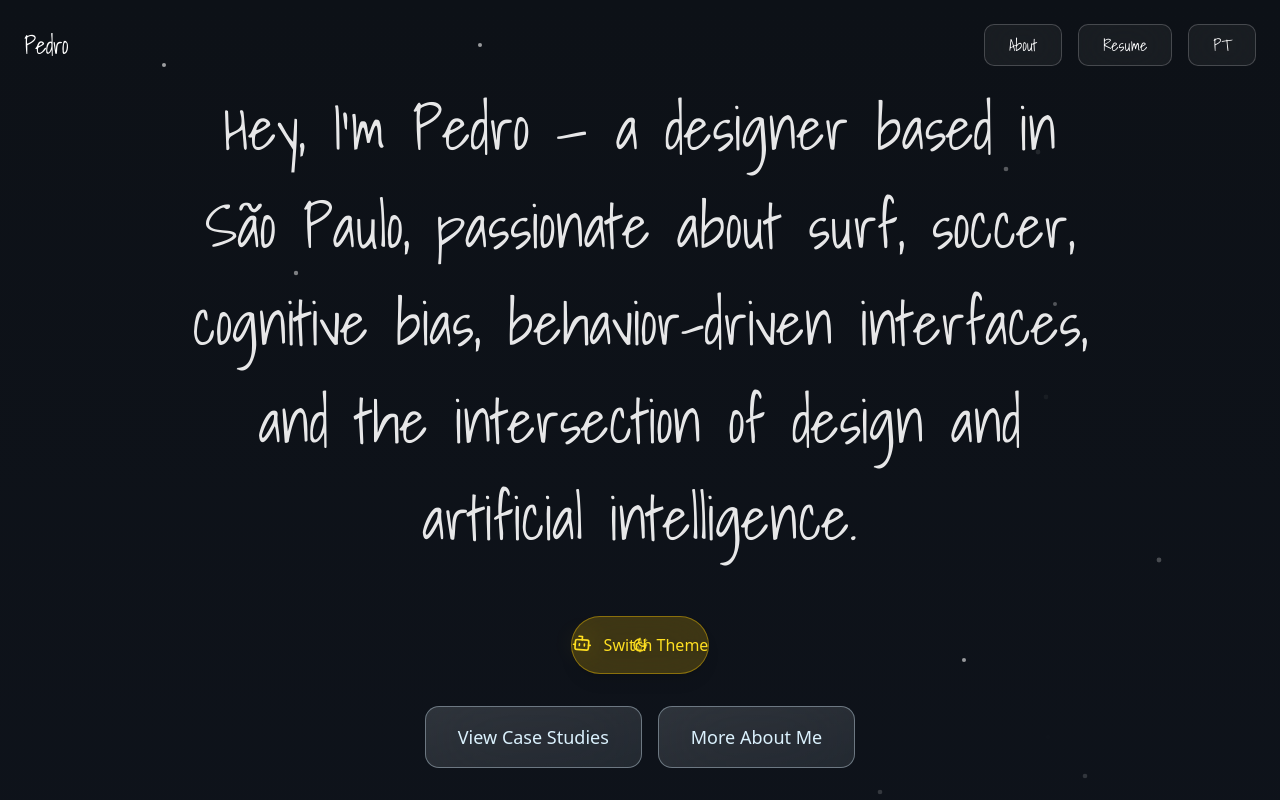
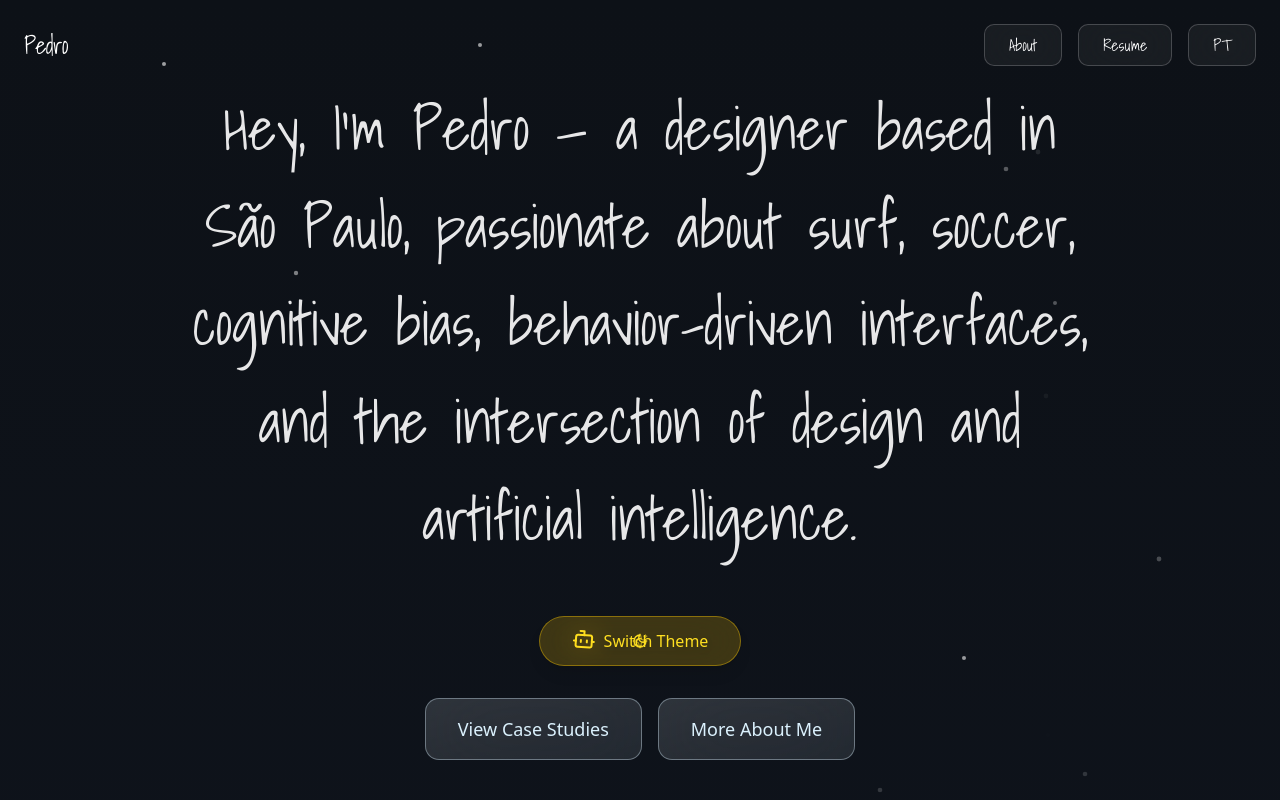
Before and after one commit to pbfreitinhas-cpu/Portofolio, a React (Vite) app: page / in a window 1280 px wide. Shown: the top 800 px of the page. Built offline with nearby package versions, Linux system fonts and the light colour scheme; a web font is replaced by a local one.

Commit message:
Update case study

```diff
--- a/src/components/AIBadge.tsx
+++ b/src/components/AIBadge.tsx
@@ -15,11 +15,11 @@ export function AIBadge({ theme, onToggle }: AIBadgeProps) {
       transition={{ duration: 0.6, delay: 0.6 }}
       whileHover={{ scale: 1.05 }}
       whileTap={{ scale: 0.95 }}
-      className="relative inline-flex items-center justify-center gap-3 px-7 py-4 rounded-full backdrop-blur-xl border shadow-lg cursor-pointer transition-all duration-500 bg-yellow-400/20 border-yellow-400/40 text-yellow-300 shadow-[0_0_20px_rgba(250,204,21,0.3)]"
+      className="relative inline-flex items-center justify-center px-8 py-3 rounded-full backdrop-blur-xl border shadow-lg cursor-pointer transition-all duration-500 bg-yellow-400/20 border-yellow-400/40 text-yellow-300 shadow-[0_0_20px_rgba(250,204,21,0.3)]"
     >
       {/* Animated sparkles - decorative */}
       <motion.div
-        className="absolute -top-2 -right-2 pointer-events-none"
+        className="absolute -top-3 -right-3 pointer-events-none"
         animate={{
           scale: [1, 1.2, 1],
           opacity: [0.5, 1, 0.5]
@@ -35,7 +35,7 @@ export function AIBadge({ theme, onToggle }: AIBadgeProps) {
 
       {/* Theme toggle icon - decorative */}
       <motion.div
-        className="absolute -top-2 -left-2 pointer-events-none"
+        className="absolute -bottom-3 -left-3 pointer-events-none"
         animate={{
           rotate: theme === 'day' ? 360 : 0,
         }}
@@ -50,6 +50,7 @@ export function AIBadge({ theme, onToggle }: AIBadgeProps) {
         )}
       </motion.div>
 
+      <div className="inline-flex items-center justify-center gap-2">
         {/* Animated robot icon */}
         <motion.div
           animate={{
@@ -62,9 +63,9 @@ export function AIBadge({ theme, onToggle }: AIBadgeProps) {
             repeatDelay: 2,
             ease: "easeInOut"
           }}
-        className="relative flex-shrink-0"
+          className="relative flex-shrink-0 flex items-center justify-center"
         >
-        <Bot className="w-5 h-5" />
+          <Bot className="w-6 h-6" />
 
           {/* Pulsing glow effect */}
           <motion.div
@@ -78,10 +79,17 @@ export function AIBadge({ theme, onToggle }: AIBadgeProps) {
               repeat: Infinity,
               ease: "easeInOut"
             }}
+            style={{
+              width: '28px',
+              height: '28px',
+              left: '-1px',
+              top: '-1px'
+            }}
           />
         </motion.div>
 
         <span className="text-base drop-shadow-md font-semibold font-satoshi whitespace-nowrap">Switch Theme</span>
+      </div>
     </motion.button>
   );
 }
```
Lines whose indentation alone changed are shown as unchanged.
